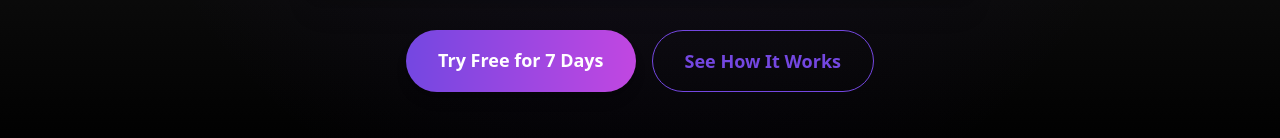
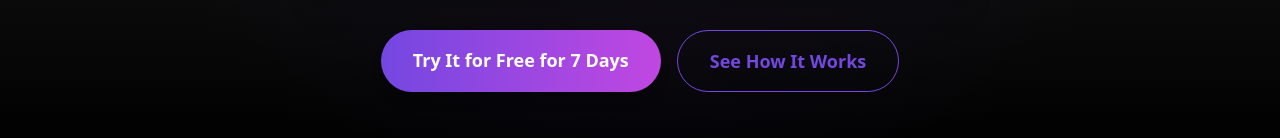
Before and after one commit to fadeenk/meetinghero.ai, a SvelteKit app: page / in a window 1280 px wide. Shown: the part 801-939 px from the top of the page. Built offline with nearby package versions, Linux system fonts and the light colour scheme.

Commit message:
Updates call to action text on button
Updates the "Try Free for 7 Days" call to action text on the button to be more inviting to the user.

```diff
--- a/src/routes/+page.svelte
+++ b/src/routes/+page.svelte
@@ -56,7 +56,7 @@
 				class="group relative overflow-hidden rounded-full px-8 py-4 text-lg font-bold text-white shadow-lg transition-all duration-300 hover:shadow-xl"
 				style="background: linear-gradient(to right, var(--color-primary), var(--color-secondary));"
 			>
-				<span class="relative z-10">Try Free for 7 Days</span>
+				<span class="relative z-10">Try It for Free for 7 Days</span>
 				<div
 					class="absolute inset-0 -translate-x-full bg-gradient-to-r from-transparent via-white/20 to-transparent transition-transform duration-1000 group-hover:translate-x-full"
 				></div>
```
